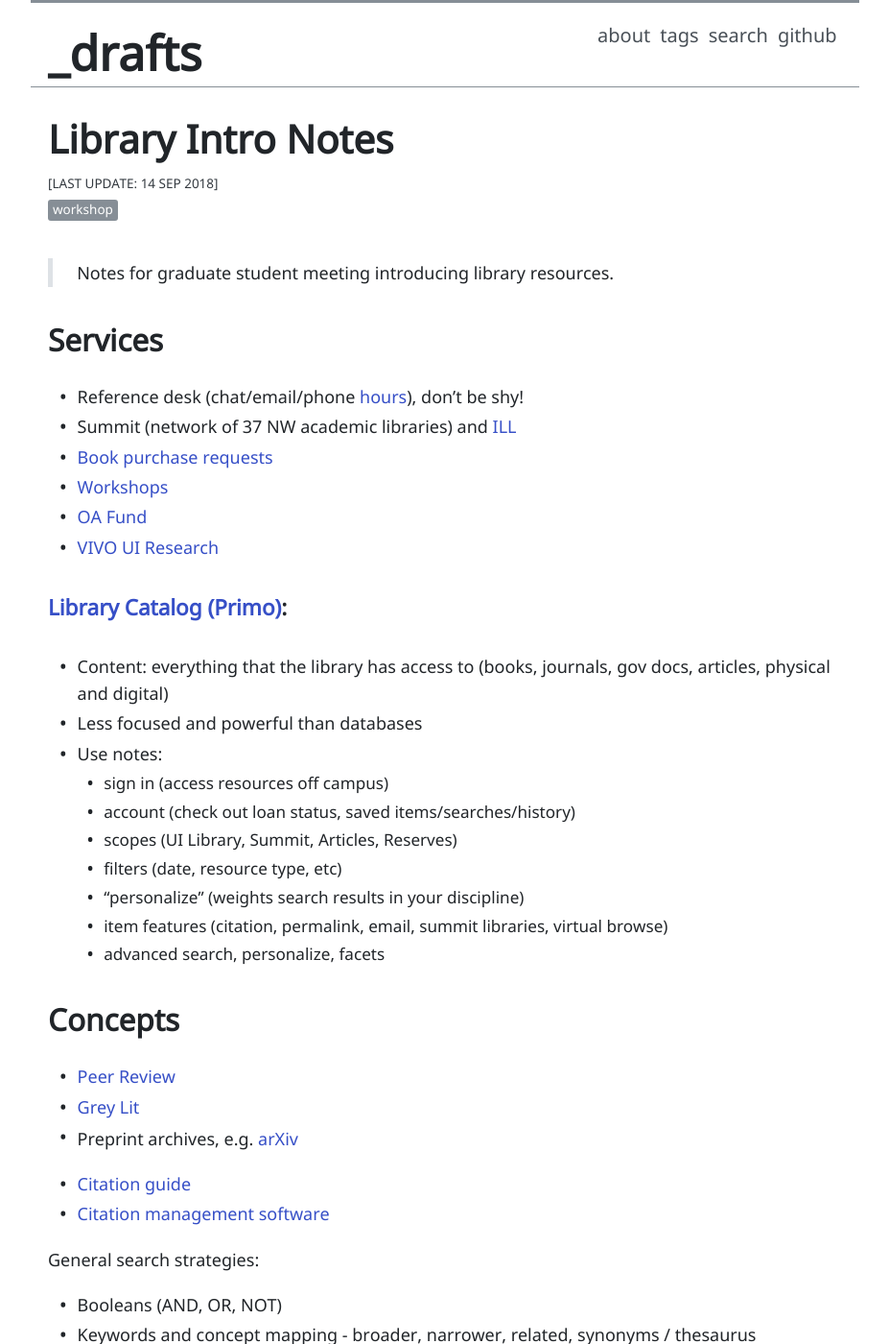
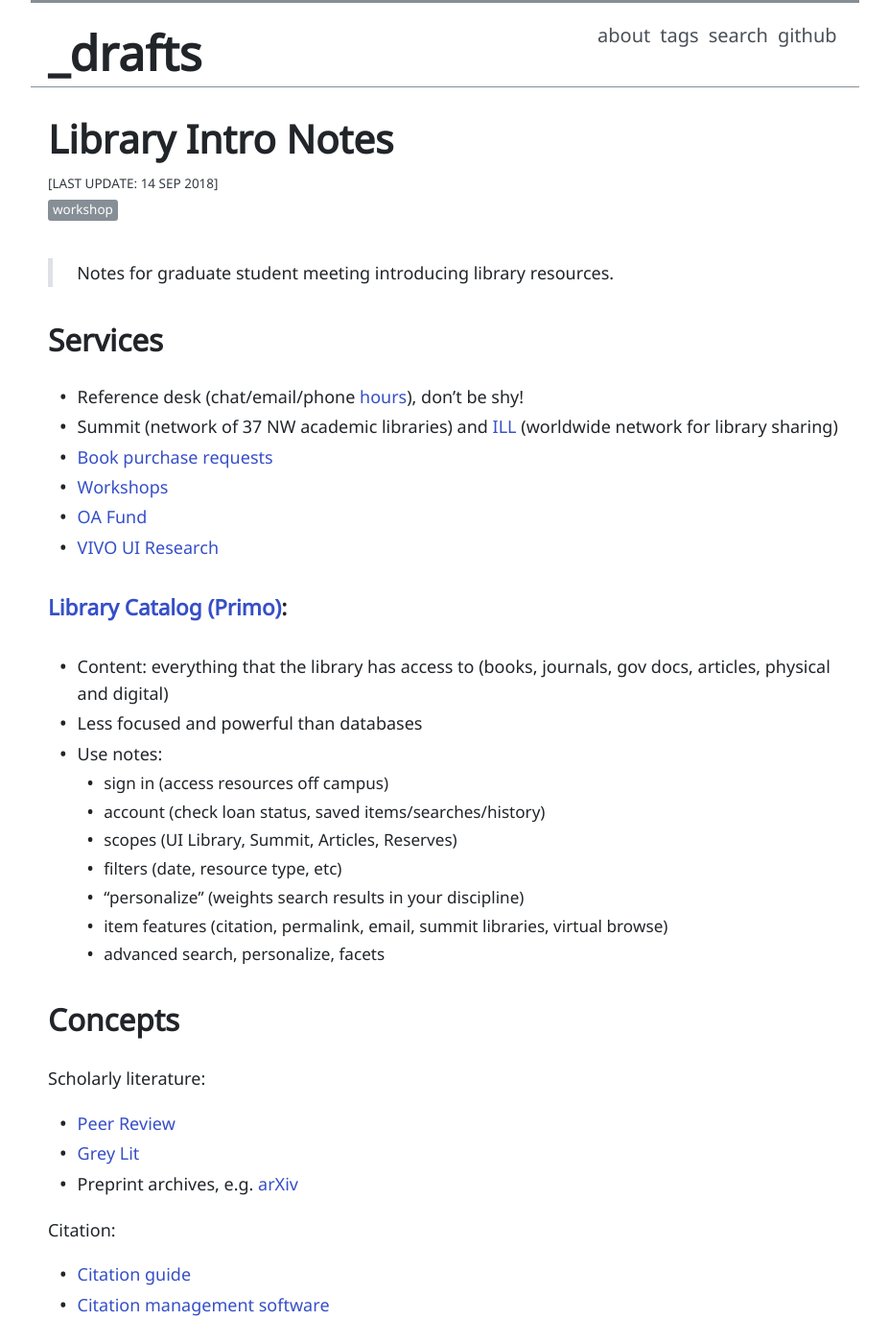
Before and after one commit to evanwill/_drafts, a Jekyll site: the page built from _notes/reference.md, in a window 1280 px wide and 1400 px high. Shown: the whole window at 96% size, without its empty margins (176-1103 px from the left). Built offline with Jekyll 4.4.1, drawn with Linux system fonts in a browser that asks for light colours.

Commit message:
lib infor

```diff
--- a/_notes/reference.md
+++ b/_notes/reference.md
@@ -10,7 +10,7 @@ date: 2018-09-14
 ## Services
 
 - Reference desk (chat/email/phone [hours](https://www.lib.uidaho.edu/about/hours.html#reference){:target="_blank"}), don't be shy!
-- Summit (network of 37 NW academic libraries) and [ILL](https://www.lib.uidaho.edu/services/ill/){:target="_blank"}
+- Summit (network of 37 NW academic libraries) and [ILL](https://www.lib.uidaho.edu/services/ill/){:target="_blank"} (worldwide network for  library sharing)
 - [Book purchase requests](https://www.lib.uidaho.edu/find/request.html){:target="_blank"}
 - [Workshops](https://www.lib.uidaho.edu/services/workshops/){:target="_blank"}
 - [OA Fund](https://www.lib.uidaho.edu/services/oapf/){:target="_blank"}
@@ -22,7 +22,7 @@ date: 2018-09-14
 - Less focused and powerful than databases
 - Use notes:
     - sign in (access resources off campus)
-    - account (check out loan status, saved items/searches/history)
+    - account (check loan status, saved items/searches/history)
     - scopes (UI Library, Summit, Articles, Reserves)
     - filters (date, resource type, etc)
     - "personalize" (weights search results in your discipline)
@@ -31,9 +31,13 @@ date: 2018-09-14
 
 ## Concepts
 
+Scholarly literature:
+
 - [Peer Review](https://www.lib.ncsu.edu/tutorials/peerreview/){:target="_blank"}
 - [Grey Lit](http://guides.library.cornell.edu/graylit){:target="_blank"}
 - Preprint archives, e.g. [arXiv](https://arxiv.org/){:target="_blank"}
+
+Citation:
 
 - [Citation guide](http://libguides.uidaho.edu/citing){:target="_blank"}
 - [Citation management software](http://libguides.uidaho.edu/citation-management){:target="_blank"}
```
